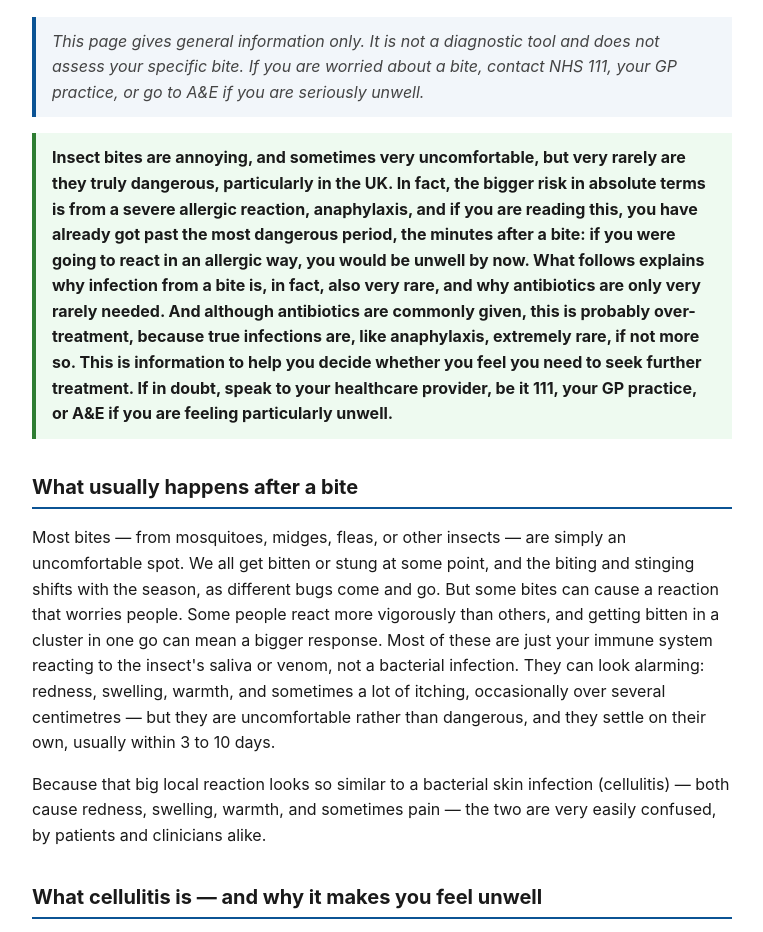
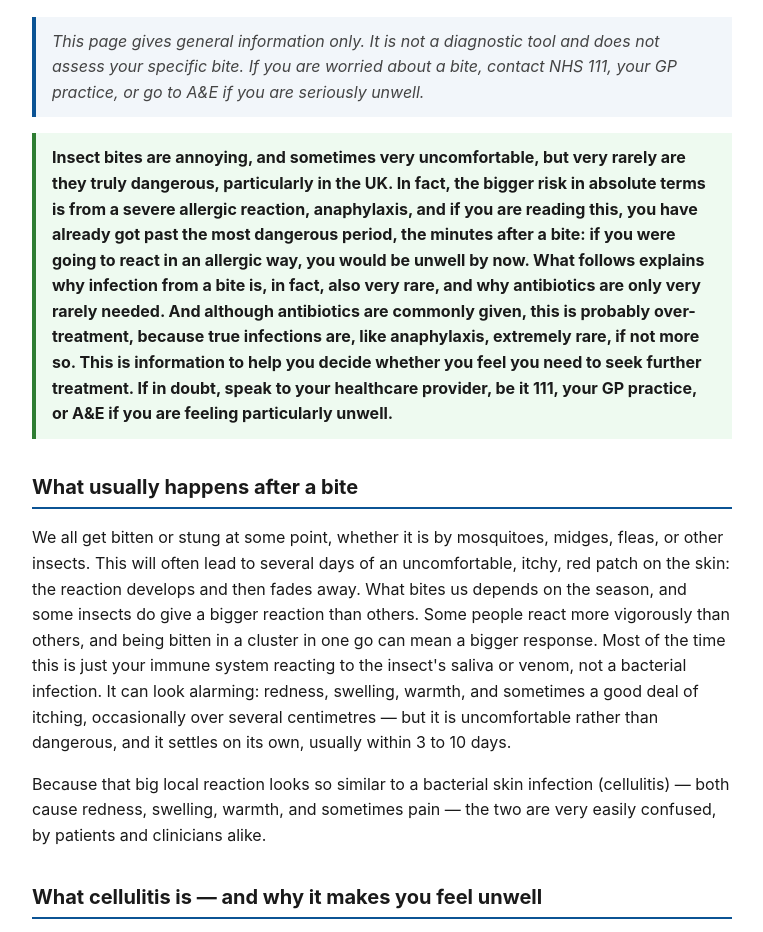
Before and after one commit to drbenmills-stack/bite-infection, a plain HTML site: page index.html in a window 1280 px wide. Shown: the part 121-1053 px from the top of the page, without its empty margins (258-1021 px from the left). Drawn offline with Linux system fonts and the light colour scheme.

Commit message:
v9b: rework opening in patient voice (we all get bitten / itchy red patch that develops and fades)

```diff
--- a/index.html
+++ b/index.html
@@ -167,7 +167,7 @@ li { margin-bottom: 0.4rem; }
 
      <section>
        <h2>What usually happens after a bite</h2>
-       <p>Most bites — from mosquitoes, midges, fleas, or other insects — are simply an uncomfortable spot. We all get bitten or stung at some point, and the biting and stinging shifts with the season, as different bugs come and go. But some bites can cause a reaction that worries people. Some people react more vigorously than others, and getting bitten in a cluster in one go can mean a bigger response. Most of these are just your immune system reacting to the insect's saliva or venom, not a bacterial infection. They can look alarming: redness, swelling, warmth, and sometimes a lot of itching, occasionally over several centimetres — but they are uncomfortable rather than dangerous, and they settle on their own, usually within 3 to 10 days.</p>
+       <p>We all get bitten or stung at some point, whether it is by mosquitoes, midges, fleas, or other insects. This will often lead to several days of an uncomfortable, itchy, red patch on the skin: the reaction develops and then fades away. What bites us depends on the season, and some insects do give a bigger reaction than others. Some people react more vigorously than others, and being bitten in a cluster in one go can mean a bigger response. Most of the time this is just your immune system reacting to the insect's saliva or venom, not a bacterial infection. It can look alarming: redness, swelling, warmth, and sometimes a good deal of itching, occasionally over several centimetres — but it is uncomfortable rather than dangerous, and it settles on its own, usually within 3 to 10 days.</p>
        <p>Because that big local reaction looks so similar to a bacterial skin infection (cellulitis) — both cause redness, swelling, warmth, and sometimes pain — the two are very easily confused, by patients and clinicians alike.</p>
      </section>
 
```
